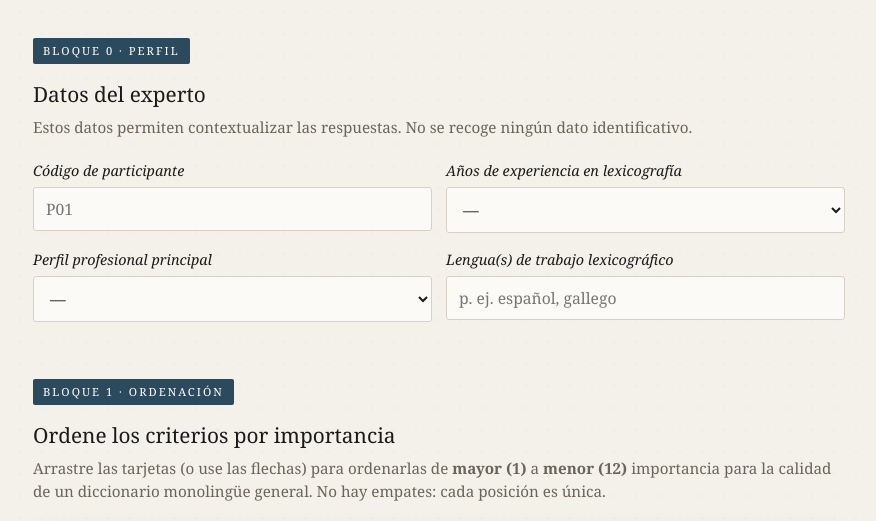
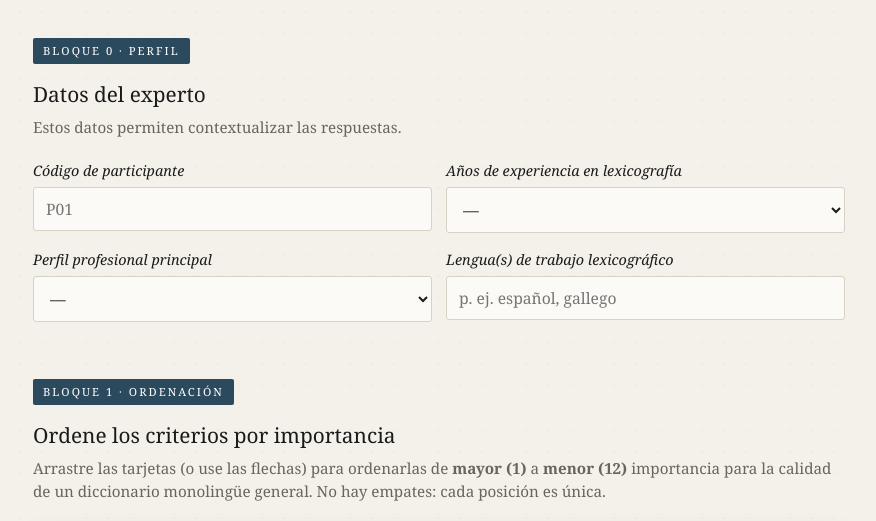
Before and after one commit to ivanarias98/quality_dictionaries, a plain HTML site: page index.html in a window 1280 px wide. Shown: the part 231-752 px from the top of the page, without its empty margins (201-1077 px from the left). Drawn offline with Linux system fonts and the light colour scheme.

Commit message:
Update index.html

```diff
--- a/index.html
+++ b/index.html
@@ -112,7 +112,7 @@
   <section>
     <span class="secnum">Bloque 0 · Perfil</span>
     <h2>Datos del experto</h2>
-    <p class="help">Estos datos permiten contextualizar las respuestas. No se recoge ningún dato identificativo.</p>
+    <p class="help">Estos datos permiten contextualizar las respuestas.</p>
     <div class="grid2">
       <div class="field">
         <label class="fl">Código de participante</label>
```
